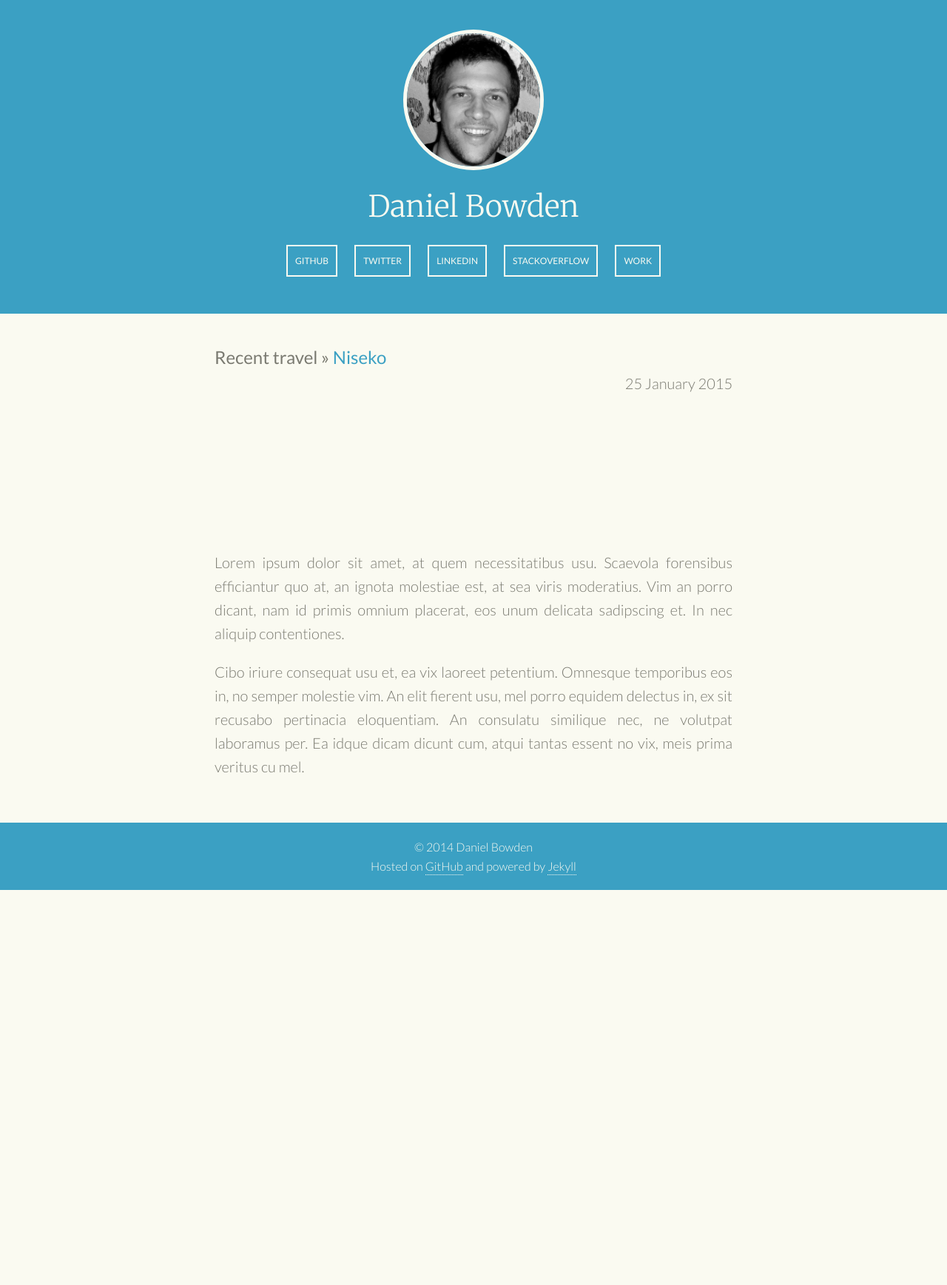
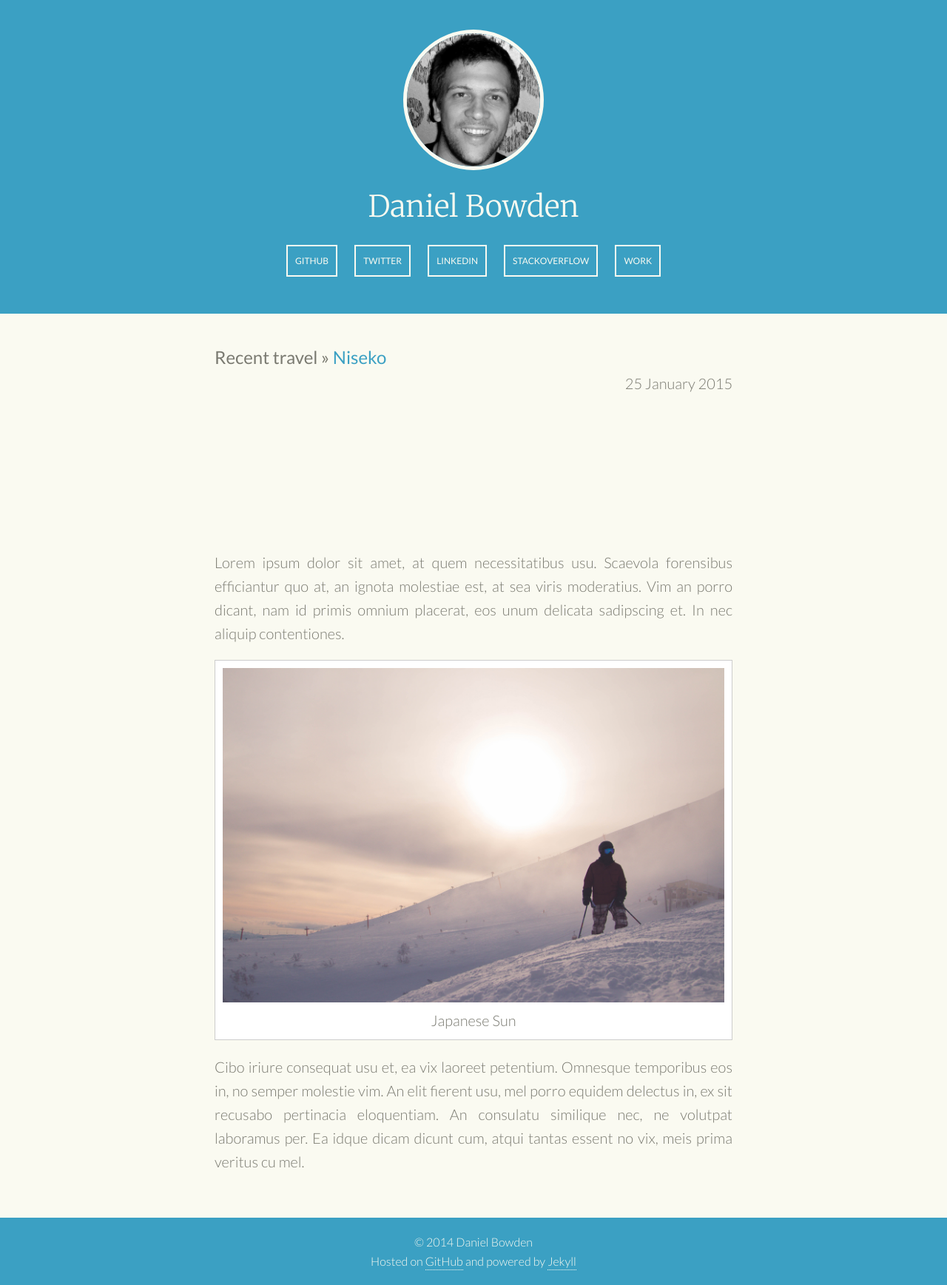
Before and after one commit to danielbowden/danielbowden.github.io, a Jekyll site: the page built from travel/_posts/2015-01-25-niseko.md, in a window 1280 px wide. Shown: the whole page at 74% size. Built offline with Jekyll 4.4.1, drawn with Linux system fonts in a browser that asks for light colours; before the commit the page ends 1203 px from its top, so only the background shows below that.

Commit message:
Add images to posts

```diff
--- /dev/null
+++ b/_includes/image.html
@@ -0,0 +1,12 @@
+<div class="image-wrapper">
+    {% if include.url %}
+    <a href="{{ include.url }}" title="{{ include.title }}" target="_blank">
+    {% endif %}
+        <img src="{{ site.url }}/{{ include.img }}" alt="{{ include.title }}"/>
+    {% if include.url %}
+    </a>
+    {% endif %}
+    {% if include.caption %}
+        <p class="image-caption">{{ include.caption }}</p>
+    {% endif %}
+</div>
--- a/assets/styles/includes/_content.scss
+++ b/assets/styles/includes/_content.scss
@@ -19,3 +19,23 @@
 .about {
   margin-bottom: 40px;
 }
+
+.image-wrapper {
+  color: $dark;
+  padding: 10px;
+  display: block;
+  border: 1px solid $grey;
+  background-color: $white;
+  text-align: center;
+}
+
+.image-wrapper img {
+  max-width: 100%;
+  height: auto;
+}
+
+.image-wrapper .image-caption {
+  font-size: 20px;
+  padding: 0;
+  margin: 0;
+}
--- a/travel/_posts/2015-01-25-niseko.md
+++ b/travel/_posts/2015-01-25-niseko.md
@@ -13,4 +13,6 @@ mapping:
 
 Lorem ipsum dolor sit amet, at quem necessitatibus usu. Scaevola forensibus efficiantur quo at, an ignota molestiae est, at sea viris moderatius. Vim an porro dicant, nam id primis omnium placerat, eos unum delicata sadipscing et. In nec aliquip contentiones.
 
+{% include image.html img="images/travel/JapanSun.jpg" title="Japan Sun" caption="Japanese Sun" %}
+
 Cibo iriure consequat usu et, ea vix laoreet petentium. Omnesque temporibus eos in, no semper molestie vim. An elit fierent usu, mel porro equidem delectus in, ex sit recusabo pertinacia eloquentiam. An consulatu similique nec, ne volutpat laboramus per. Ea idque dicam dicunt cum, atqui tantas essent no vix, meis prima veritus cu mel.
```
Also changed, not shown: images/travel/JapanSun.jpg (added).
